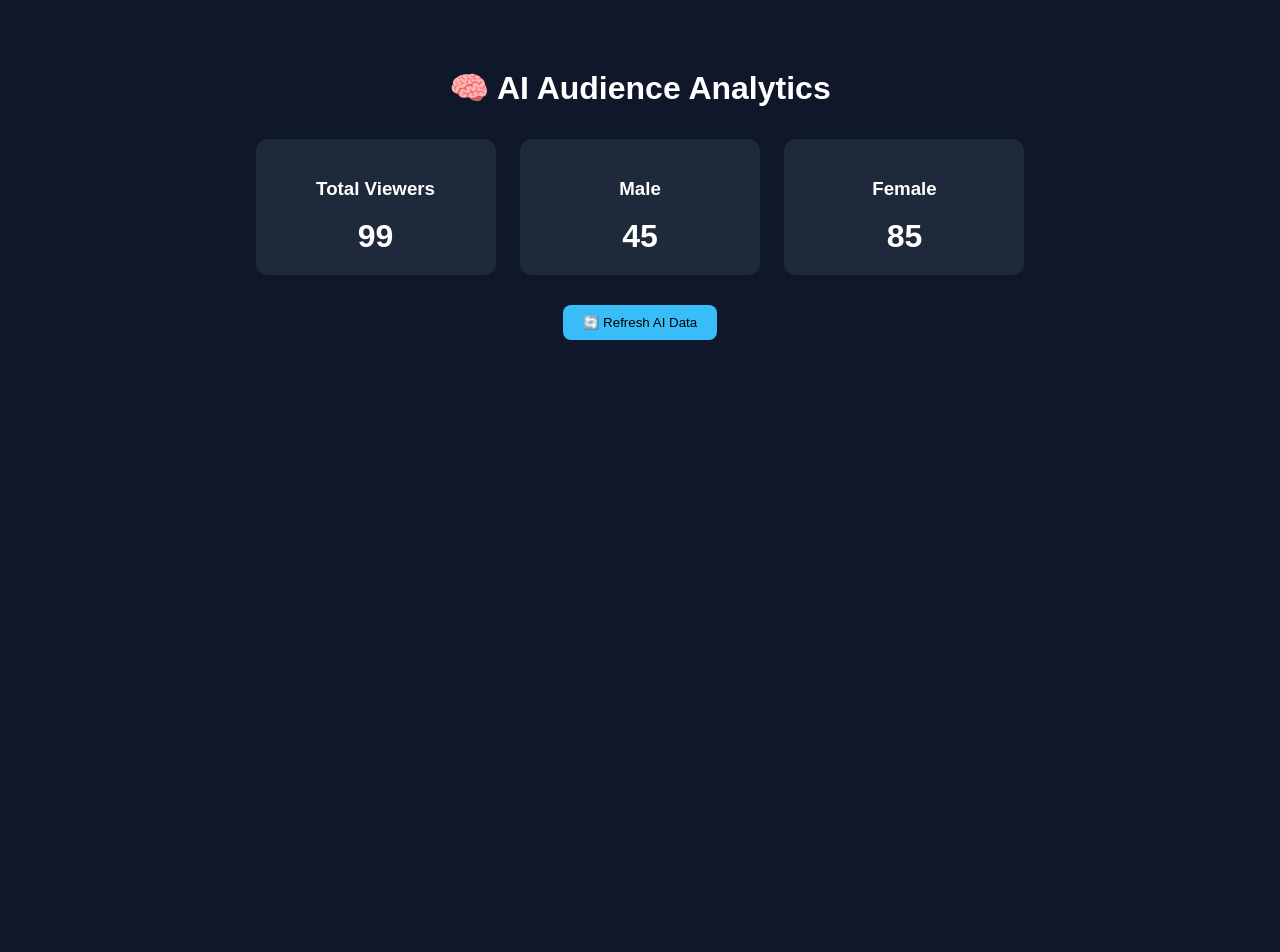
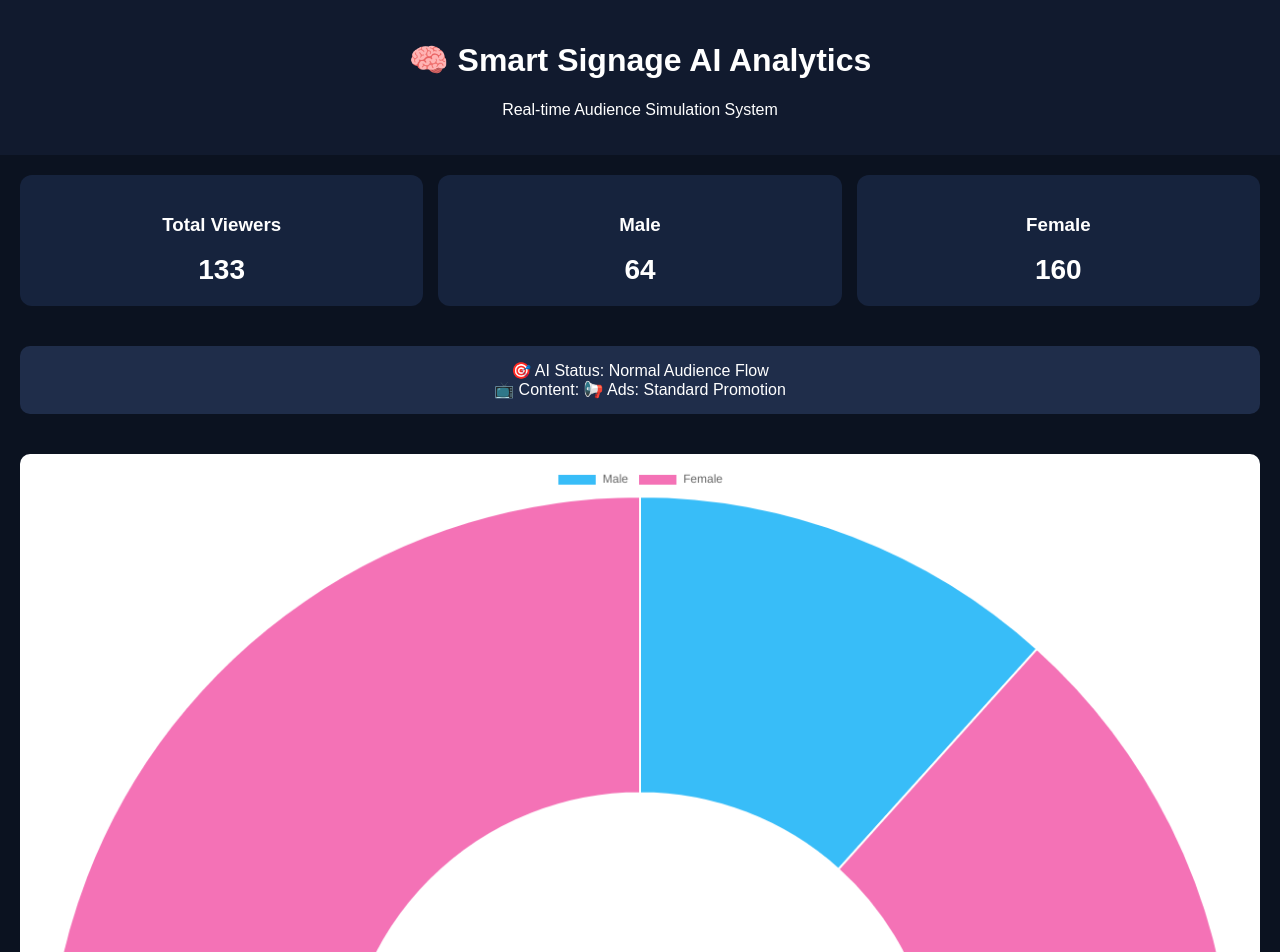
Before and after one commit to FERNFERNNF/smart-signage, a plain HTML site: page analytics.html in a window 1280 px wide. Shown: the top 952 px of the page. Before the commit the page ends 800 px from the top, so only its background shows below. Drawn offline with nearby package versions, Linux system fonts and the light colour scheme.

Commit message:
add analytics page

```diff
--- a/analytics.html
+++ b/analytics.html
@@ -2,39 +2,66 @@
 <html lang="en">
 <head>
 <meta charset="UTF-8">
-  <title>AI Audience Analytics</title>
+<title>Smart Signage AI Analytics</title>
+
+<script src="https://cdn.jsdelivr.net/npm/chart.js"></script>
+
 <style>
 body {
-      font-family: Arial, sans-serif;
-      background: #0f172a;
+  margin: 0;
+  font-family: Arial;
+  background: #0b1220;
   color: white;
+}
+
+header {
+  padding: 20px;
   text-align: center;
-      padding: 40px;
+  background: #111a2e;
+}
+
+.container {
+  display: grid;
+  grid-template-columns: repeat(3, 1fr);
+  gap: 15px;
+  padding: 20px;
 }
 
 .card {
-      background: #1e293b;
+  background: #16233d;
   padding: 20px;
-      margin: 10px;
   border-radius: 12px;
-      display: inline-block;
-      width: 200px;
+  text-align: center;
 }
 
 .big {
-      font-size: 32px;
+  font-size: 28px;
   font-weight: bold;
+  margin-top: 10px;
+}
+
+.status {
+  margin: 20px;
+  padding: 15px;
+  background: #1f2d4a;
+  border-radius: 10px;
+  text-align: center;
+}
+
+canvas {
+  background: white;
+  border-radius: 10px;
+  padding: 10px;
 }
 
 button {
-      margin-top: 20px;
+  margin-top: 15px;
   padding: 10px 20px;
   border: none;
   border-radius: 8px;
+  cursor: pointer;
   background: #38bdf8;
-      cursor: pointer;
 }
-
 button:hover {
   background: #0ea5e9;
 }
@@ -43,7 +70,12 @@
 
 <body>
 
-<h1>🧠 AI Audience Analytics</h1>
+<header>
+  <h1>🧠 Smart Signage AI Analytics</h1>
+  <p>Real-time Audience Simulation System</p>
+</header>
+
+<div class="container">
 
   <div class="card">
     <h3>Total Viewers</h3>
@@ -60,32 +92,80 @@
     <div id="female" class="big">0</div>
   </div>
 
-<br>
+</div>
 
-<button onclick="updateDashboard()">🔄 Refresh AI Data</button>
+<div class="status">
+  🎯 AI Status: <span id="aiStatus">Detecting audience...</span><br>
+  📺 Content: <span id="content">Loading...</span>
+</div>
+
+<div style="padding:20px;">
+  <canvas id="chart"></canvas>
+</div>
+
+<div style="text-align:center;">
+  <button onclick="updateData()">🔄 Refresh AI</button>
+</div>
 
 <script>
-function getAudienceData() {
+let chart;
+
+function randomData() {
   return {
     total: Math.floor(Math.random() * 300),
-    male: Math.floor(Math.random() * 150),
-    female: Math.floor(Math.random() * 150),
+    male: Math.floor(Math.random() * 200),
+    female: Math.floor(Math.random() * 200),
   };
 }
 
-function updateDashboard() {
-  const data = getAudienceData();
+function updateData() {
+  const data = randomData();
 
   document.getElementById("total").innerText = data.total;
   document.getElementById("male").innerText = data.male;
   document.getElementById("female").innerText = data.female;
+
+  // AI logic จำลอง
+  if (data.total > 200) {
+    document.getElementById("content").innerText = "🔥 Ads: High Traffic Campaign";
+    document.getElementById("aiStatus").innerText = "High Density Audience Detected";
+  } else if (data.total > 100) {
+    document.getElementById("content").innerText = "📢 Ads: Standard Promotion";
+    document.getElementById("aiStatus").innerText = "Normal Audience Flow";
+  } else {
+    document.getElementById("content").innerText = "ℹ️ Info Content Mode";
+    document.getElementById("aiStatus").innerText = "Low Traffic Detected";
   }
 
-// auto run
-updateDashboard();
+  updateChart(data);
+}
 
-// auto refresh every 5 seconds (simulate real AI)
-setInterval(updateDashboard, 5000);
+function updateChart(data) {
+  chart.data.datasets[0].data = [data.male, data.female];
+  chart.update();
+}
+
+function initChart() {
+  const ctx = document.getElementById('chart');
+
+  chart = new Chart(ctx, {
+    type: 'doughnut',
+    data: {
+      labels: ['Male', 'Female'],
+      datasets: [{
+        data: [0, 0],
+        backgroundColor: ['#38bdf8', '#f472b6']
+      }]
+    }
+  });
+}
+
+initChart();
+updateData();
+
+// auto refresh
+setInterval(updateData, 5000);
+
 </script>
 
 </body>
```
Lines whose indentation alone changed are shown as unchanged.
